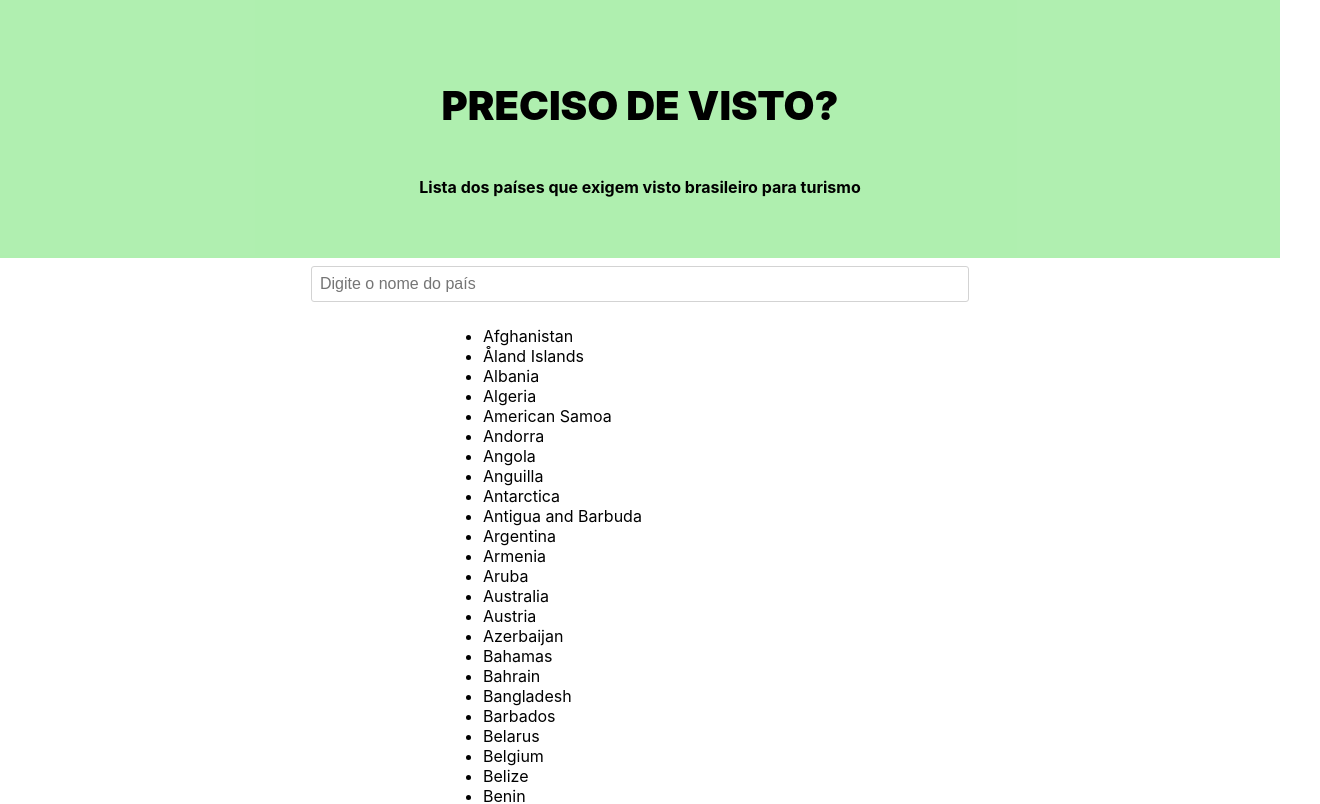
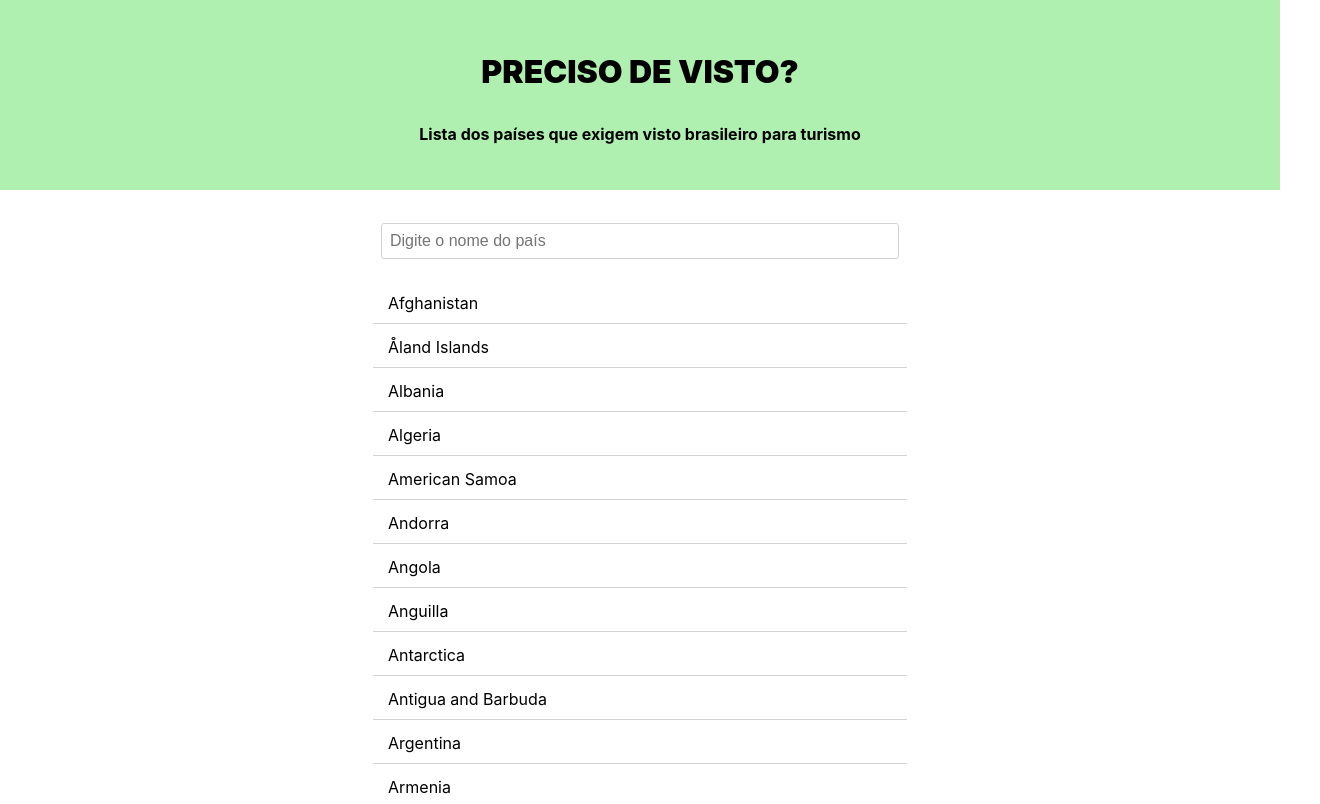
Before and after one commit to karlasamantha/preciso-de-visto, a React (Create React App) app: page / in a window 1280 px wide. Shown: the top 804 px of the page, 1320 px wide, since content can reach past the window. Built offline with nearby package versions, Linux system fonts and the light colour scheme.

Commit message:
Adds new footer component, changes Search to Filtered list

```diff
--- a/package.json
+++ b/package.json
@@ -3,7 +3,6 @@
   "version": "0.1.0",
   "private": true,
   "dependencies": {
-    "axios": "^0.18.0",
     "prop-types": "^15.6.1",
     "react": "^16.0.0",
     "react-dom": "^16.0.0",
--- a/src/components/App.css
+++ b/src/components/App.css
@@ -32,3 +32,7 @@
 body, html {
   font-family: -apple-system, BlinkMacSystemFont, 'Segoe UI', Roboto, Oxygen, Ubuntu, Cantarell, 'Open Sans', 'Helvetica Neue', sans-serif;
 }
+
+.filter-wrapper {
+  margin: 25px 0;
+}
--- a/src/components/App.js
+++ b/src/components/App.js
@@ -2,9 +2,9 @@ import React, { Component } from 'react';
 import './App.css';
 
 import Header from './Header';
-import SearchBar from './SearchBar';
-import List from './List';
+import FilteredList from './FilteredList';
 import Container from './Container';
+import Footer from './Footer';
 
 class App extends Component {
   render() {
@@ -12,9 +12,9 @@ class App extends Component {
       <div>
         <Header />
         <Container>
-          <SearchBar />
-          <List />
+          <FilteredList />
         </Container>
+        <Footer />
       </div>
     );
   }
--- /dev/null
+++ b/src/components/FilteredList.js
@@ -0,0 +1,37 @@
+import React, { Component } from 'react';
+import List from './List';
+import styled from 'styled-components';
+
+import COUNTRIES_DATA from '../../src/countries.json';
+
+const Input = styled.input`
+  padding: 0.5em;
+  margin: 0.5em;
+  border-radius: 3px;
+  border: 1px solid lightgray;
+  width: 500px;
+  font-size: 1em;
+`;
+
+class SearchBar extends Component {
+  constructor() {
+    super();
+
+    this.state = {
+      countries: COUNTRIES_DATA
+    }
+  }
+
+  render() {
+    return (
+      <div className="filter-wrapper">
+        <form>
+          <Input placeholder="Digite o nome do país" type="text" />
+        </form>
+        <List countries={this.state.countries}/>
+      </div>
+    )
+  }
+}
+
+export default SearchBar;
--- /dev/null
+++ b/src/components/Footer.js
@@ -0,0 +1,24 @@
+import React, { Component } from 'react';
+import styled from 'styled-components';
+
+const Rodape = styled.footer`
+  width: 100%;
+  padding: 5px 20px;
+  background-color: #fcfdff;
+  color: #b0b2b7;
+`;
+
+class Footer extends Component {
+  render() {
+    const date = new Date();
+    const year = date.getFullYear();
+
+    return(
+      <Rodape>
+        <p>{year} - Made with &#10084;</p>
+      </Rodape>
+    )
+  }
+}
+
+export default Footer;
--- a/src/components/Header.js
+++ b/src/components/Header.js
@@ -2,9 +2,10 @@ import React, { Component } from 'react';
 import styled from 'styled-components';
 
 const Title = styled.h1`
-  font-size: 2.5em;
+  font-size: 2em;
   text-transform: uppercase;
   font-weight: 900;
+  margin: 20px 0;
 `;
 
 const Subtitle = styled.h2`
@@ -15,7 +16,7 @@ const Wrapper = styled.section`
   display: flex;
   align-items: center;
   flex-direction: column;
-  padding: 3em;
+  padding: 2em;
   background: #aeae;
 `;
 
--- a/src/components/List.js
+++ b/src/components/List.js
@@ -1,26 +1,35 @@
 import React, { Component } from 'react';
-import COUNTRIES_DATA from '../../src/countries.json';
+import styled from 'styled-components';
+import PropTypes from 'prop-types';
+
+const Ul = styled.ul`
+  padding: 0;
+  list-style: none;
+  width: 100%;
+`;
+
+const Li = styled.li`
+  border-bottom: 1px solid lightgray;
+  padding: 10px 0 10px 15px;
+  margin: 3px 0;
+`;
 
 class List extends Component {
-  constructor() {
-    super();
-
-    this.state = {
-      countries: COUNTRIES_DATA
-    }
-	}
+  static propTypes = {
+    countries: PropTypes.object
+  }
 
   render() {
-    const { countries } = this.state;
+    const { countries } = this.props;
 		console.log(countries[0]);
     return(
-			<ul>
+			<Ul>
 				{countries.map((country, index) => {
 					return (
-						<li key={index}>{country.label}</li>
+						<Li key={index}>{country.label}</Li>
 					)
 				})}
-			</ul>
+			</Ul>
     )
   }
 }
--- a/src/components/SearchBar.js
+++ /dev/null
@@ -1,21 +0,0 @@
-import React, { Component } from 'react';
-import styled from 'styled-components';
-
-const Input = styled.input`
-  padding: 0.5em;
-  margin: 0.5em;
-  border-radius: 3px;
-  border: 1px solid lightgray;
-  width: 50%;
-  font-size: 1em;
-`;
-
-class SearchBar extends Component {
-  render() {
-    return (
-      <Input placeholder="Digite o nome do país" type="text" />
-    )
-  }
-}
-
-export default SearchBar;
```
Also changed, not shown: 1 other file (tests, documents, lock files or other folders).
